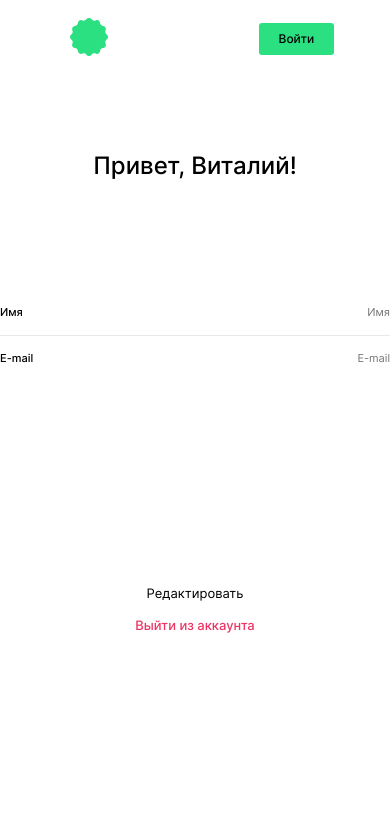
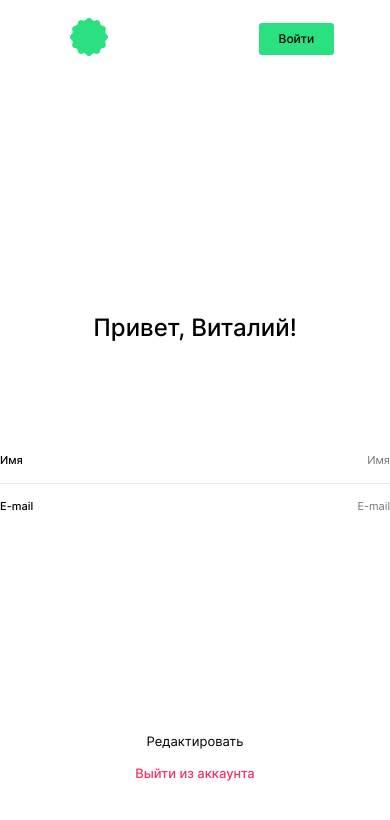
Before and after one commit to stvor/movies-explorer-frontend, a React (Create React App) app: page /profile in a window 390 px wide. Shown: the top 820 px of the page. Built offline with nearby package versions, Linux system fonts and the light colour scheme.

Commit message:
feat: сделал мобильную верстку Profile

```diff
--- a/src/components/Profile/Profile.css
+++ b/src/components/Profile/Profile.css
@@ -14,7 +14,7 @@
 
 .profile-form__title {
   margin: 0;
-  padding: 74px 0 110px 0;
+  padding: 74px 0 110px;
   font-style: normal;
   font-weight: 500;
   font-size: 24px;
@@ -79,3 +79,29 @@
   line-height: 16px;
   color: #EE3465;
 }
+
+@media screen and (max-width: 768px) {
+  .profile-form__title {
+    padding: 236px 0 96px;
+  }
+}
+
+@media screen and (max-width: 320px) {
+  .profile {
+    padding: 0 30px;
+  }
+
+  .profile-form__title {
+    padding: 70px 0 80px;
+  }
+
+  .profile-form__submit {
+    font-size: 12px;
+    line-height: 15px;
+  }
+
+  .profile__logout {
+    font-size: 12px;
+    line-height: 15px;
+  }
+}
```
